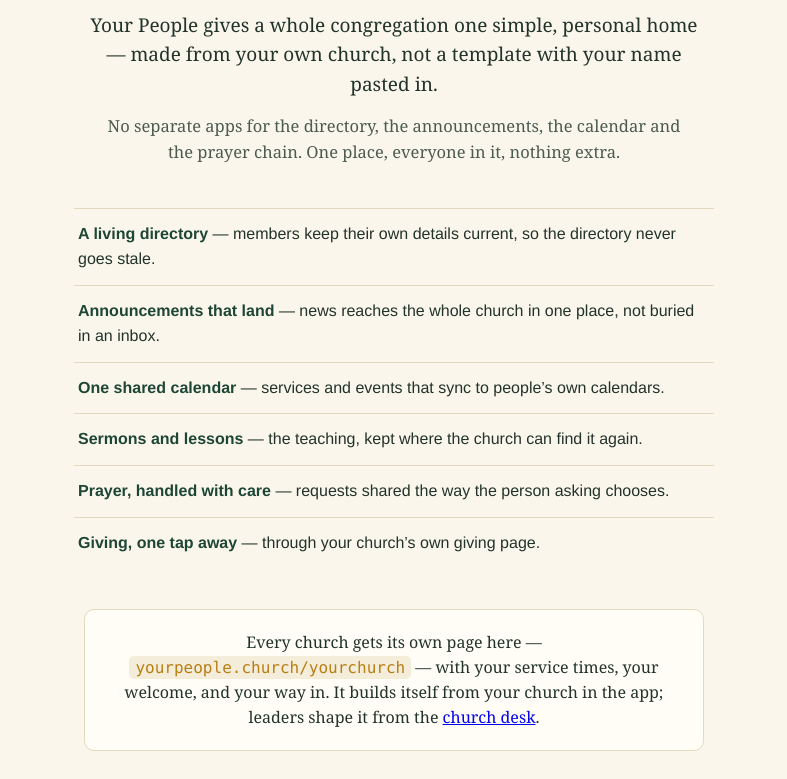
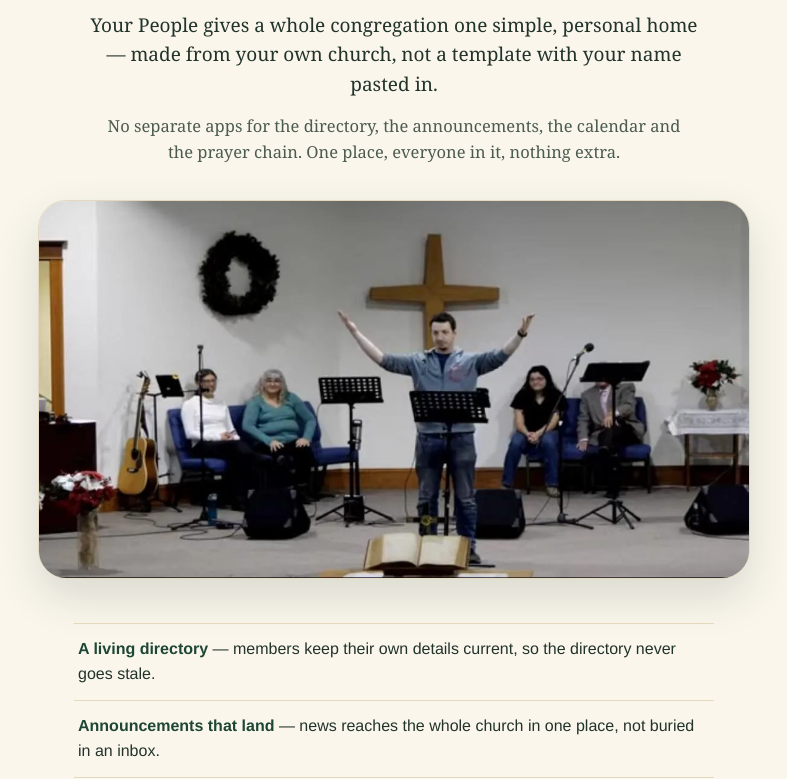
Before and after one commit to thomaswpoyser-coder/yourpeople-site, a plain HTML site: page index.html in a window 1280 px wide. Shown: the part 461-1240 px from the top of the page, without its empty margins (246-1033 px from the left). Drawn offline with Linux system fonts and the light colour scheme.

Commit message:
Add hero photograph: Thomas leading worship with his team (real photo, assets/worship-team.webp)

```diff
--- a/index.html
+++ b/index.html
@@ -40,6 +40,8 @@
   .strip span{opacity:.85;}
   .wrap{max-width:760px; margin:0 auto; padding:56px 24px 64px; text-align:center;}
   .hero-logo{display:block; width:210px; max-width:70vw; height:auto; margin:0 auto;}
+  .hero-art{margin:36px auto 0; border-radius:28px; overflow:hidden; box-shadow:var(--shadow); border:1px solid var(--line);}
+  .hero-art img{display:block; width:100%; height:auto;}
   h1{font-size:44px; line-height:1.15; color:var(--green); font-weight:normal; margin:34px 0 18px;}
   h1 .gold{color:var(--gold-deep);}
   p.lede{font-size:19px; color:var(--ink); max-width:620px; margin:0 auto 14px;}
@@ -137,6 +139,10 @@
 
     <p class="lede">Your People gives a whole congregation one simple, personal home &mdash; made from your own church, not a template with your name pasted in.</p>
     <p class="sub">No separate apps for the directory, the announcements, the calendar and the prayer chain. One place, everyone in it, nothing extra.</p>
+
+    <div class="hero-art">
+      <img src="assets/worship-team.webp" alt="Photograph of a worship leader and team at the front of a church, an open Bible in the foreground" width="1179" height="626">
+    </div>
 
     <ul class="features">
       <li><strong>A living directory</strong> &mdash; members keep their own details current, so the directory never goes stale.</li>
```
Also changed, not shown: assets/worship-team.webp (added).
